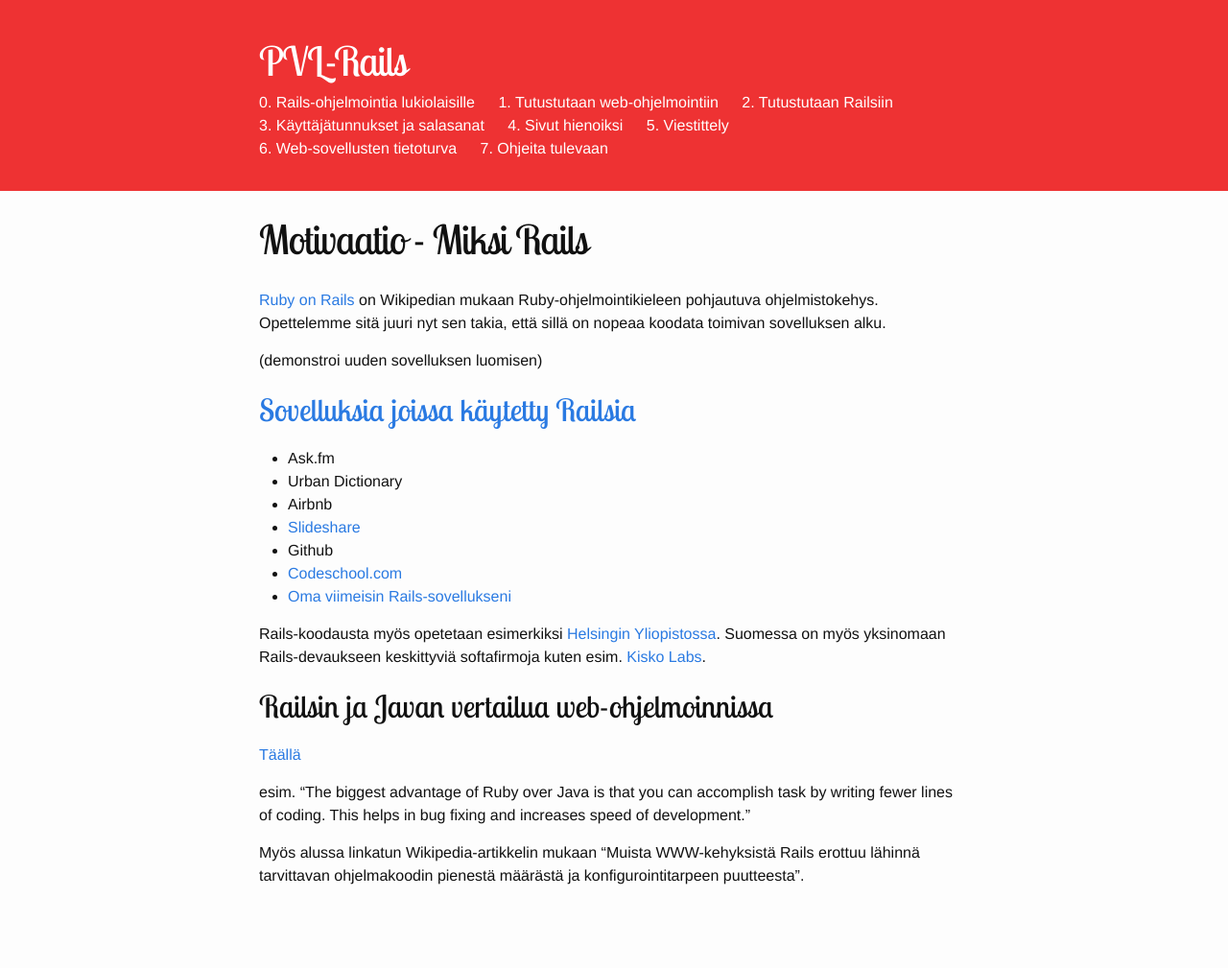
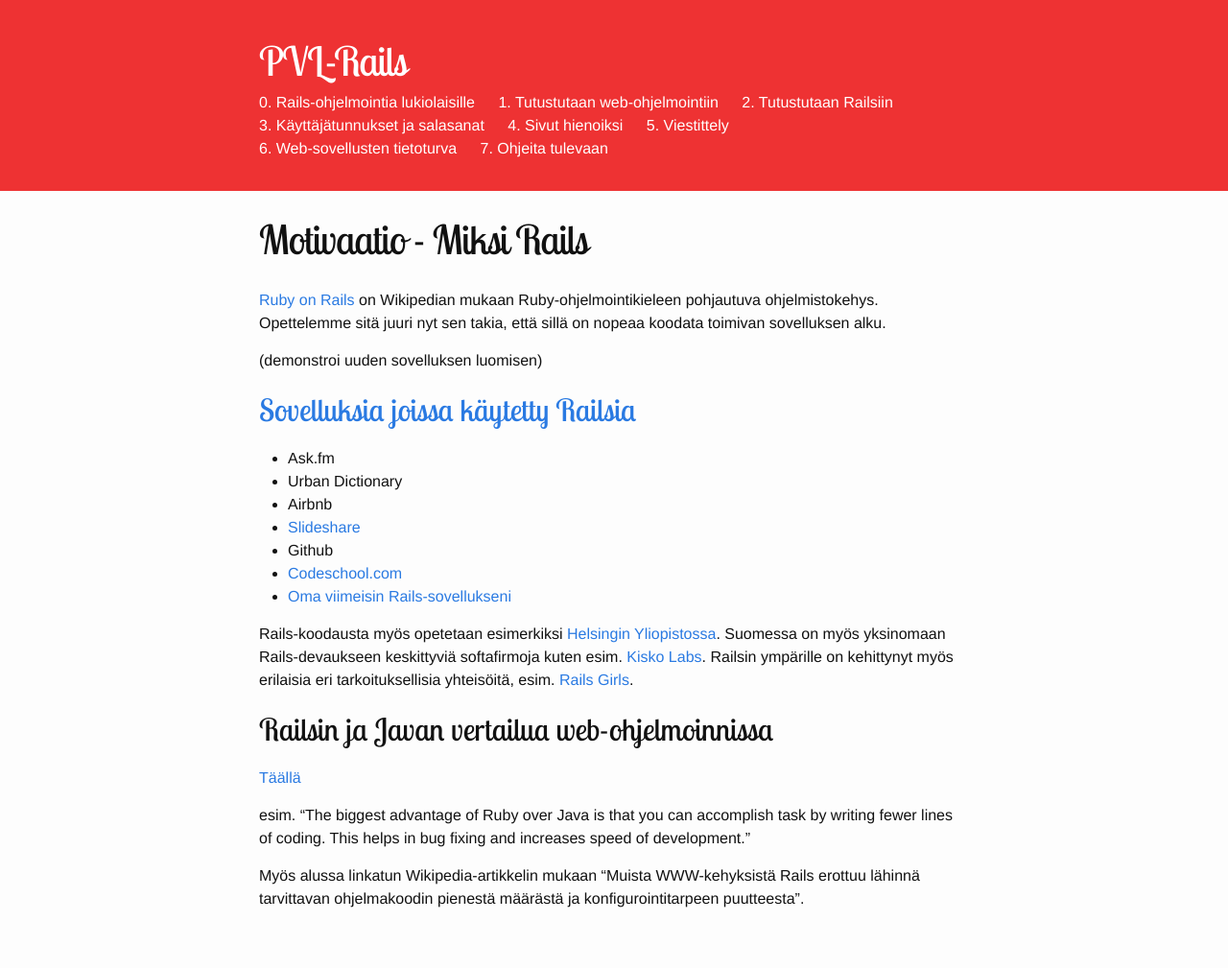
Before and after one commit to viderizer/pvl-rails.github.io, a Jekyll site: the page built from _pages/motivaatio.md, in a window 1280 px wide. Shown: the whole page at 96% size. Built offline with Jekyll 4.4.1, drawn with Linux system fonts in a browser that asks for light colours; before the commit the page ends 985 px from its top, so only the background shows below that.

Commit message:
Update motivaatio.md

```diff
--- a/_pages/motivaatio.md
+++ b/_pages/motivaatio.md
@@ -18,7 +18,7 @@
 - [Codeschool.com](https://wappalyzer.com/applications/ruby-rails)
 - [Oma viimeisin Rails-sovellukseni](http://nyymi.herokuapp.com/)
 
-Rails-koodausta myös opetetaan esimerkiksi [Helsingin Yliopistossa](https://www.cs.helsinki.fi/courses/582368/2016/k/k/1). Suomessa on myös yksinomaan Rails-devaukseen keskittyviä softafirmoja kuten esim. [Kisko Labs](https://www.kiskolabs.com/about/).
+Rails-koodausta myös opetetaan esimerkiksi [Helsingin Yliopistossa](https://www.cs.helsinki.fi/courses/582368/2016/k/k/1). Suomessa on myös yksinomaan Rails-devaukseen keskittyviä softafirmoja kuten esim. [Kisko Labs](https://www.kiskolabs.com/about/). Railsin ympärille on kehittynyt myös erilaisia eri tarkoituksellisia yhteisöitä, esim. [Rails Girls](http://railsgirls.com/).
 
 ## Railsin ja Javan vertailua web-ohjelmoinnissa
 
```
